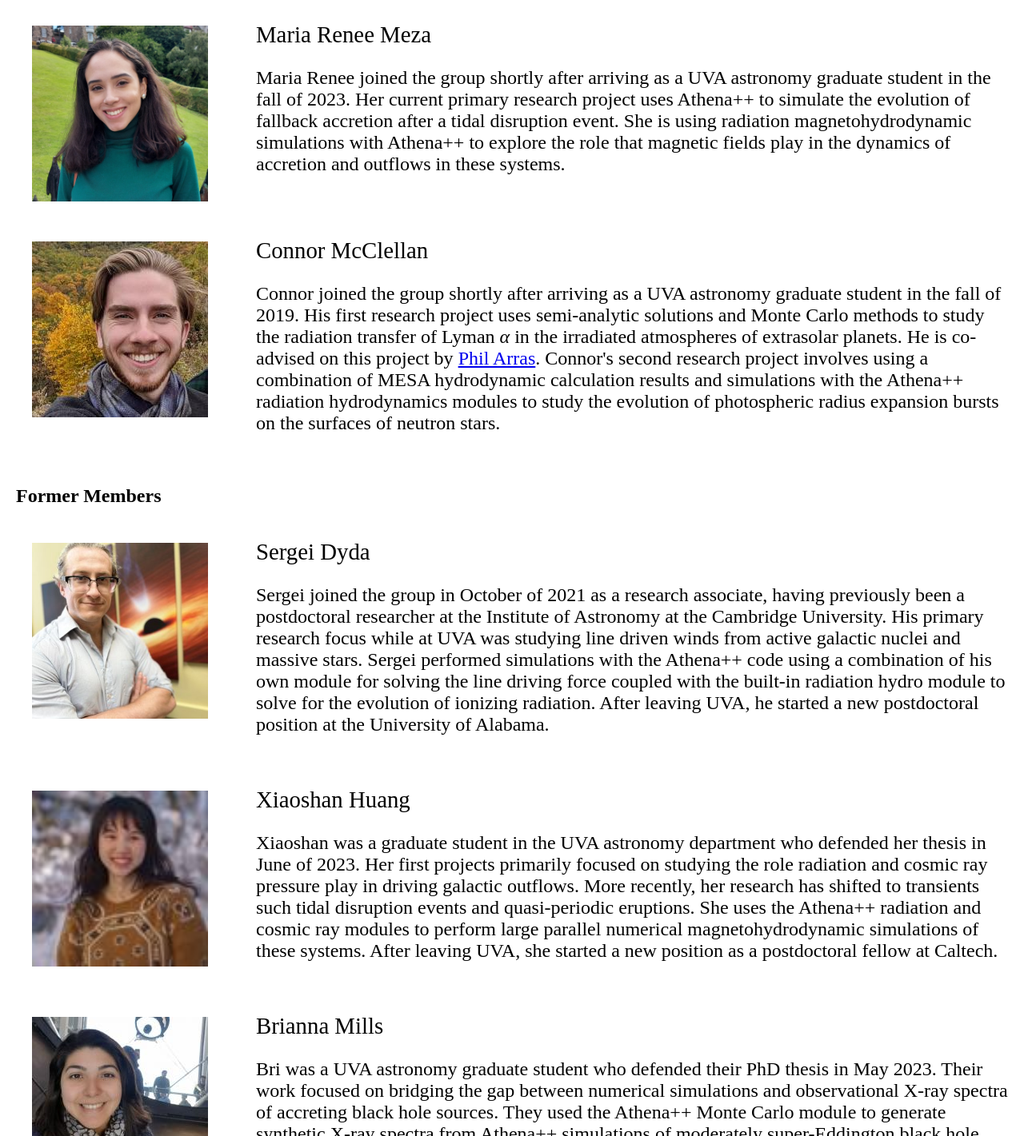
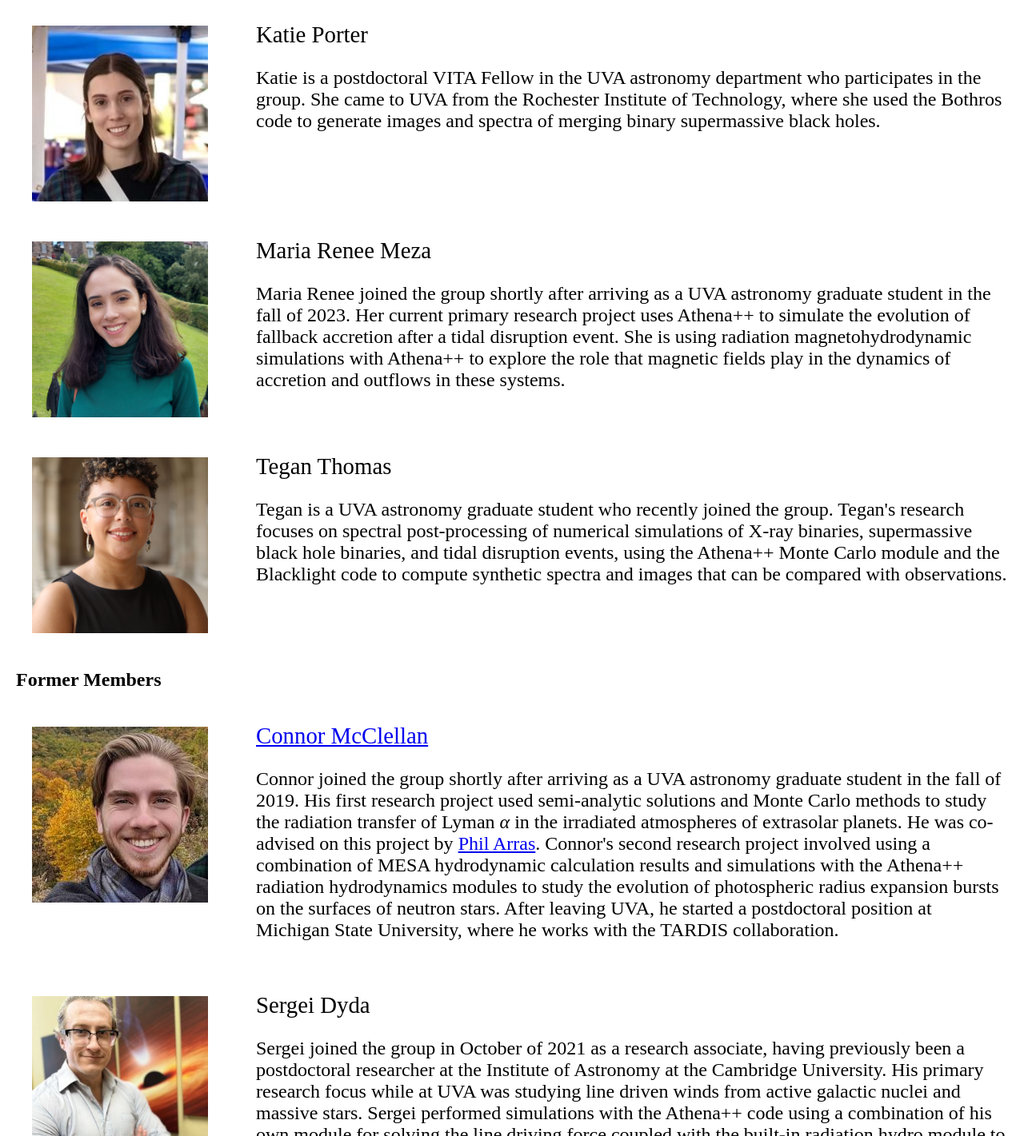
Before and after one commit to swdavis/swdavis.github.io, a plain HTML site: page people.html in a window 1280 px wide. Shown: the part 437-1858 px from the top of the page at 80% size. Drawn offline with Linux system fonts and the light colour scheme.

Commit message:
Update members page: add Katie Porter and Tegan Thomas, move Connor McClellan to former members

```diff
--- a/people.html
+++ b/people.html
@@ -42,6 +42,15 @@
 
 <div class="flex-container">
   <div>
+    <img alt="Katie Porter" src="images/KatiePorter.jpg" style="width:220px;height:220px;margin:5px 20px;vertical-align:bottom;"></div>
+  <div>
+  <big>Katie Porter</big><br>
+    <p>Katie is a postdoctoral VITA Fellow in the UVA astronomy department who participates in the group. She came to UVA from the Rochester Institute of Technology, where she used the Bothros code to generate images and spectra of merging binary supermassive black holes.</p>
+  </div>
+</div>
+
+<div class="flex-container">
+  <div>
     <img alt="Maria Renee Meza" src="images/MariaReneeMeza.png" style="width:220px;height:220px;margin:5px 20px;vertical-align:bottom;"></div>
   <div>
   <big>Maria Renee Meza </big><br>
@@ -51,15 +60,24 @@
 
 <div class="flex-container">
   <div>
-    <img alt="Connor McClellan" src="images/ConnorMcClellan.jpg" style="width:220px;height:220px;margin:5px 20px;vertical-align:bottom;"></div>
+    <img alt="Tegan Thomas" src="images/TeganThomas.png" style="width:220px;height:220px;margin:5px 20px;vertical-align:bottom;"></div>
   <div>
-  <big>Connor McClellan</big><br>
-    <p>Connor joined the group shortly after arriving as a UVA astronomy graduate student in the fall of 2019.  His first research project uses semi-analytic solutions and Monte Carlo methods to study the radiation transfer of Lyman <var>&alpha;</var> in the irradiated atmospheres of extrasolar planets.  He is co-advised on this project by <a href="https://uva.theopenscholar.com/phil-arras/">Phil Arras</a>. Connor's second research project involves using a combination of MESA hydrodynamic calculation results and simulations with the Athena++ radiation hydrodynamics modules to study the evolution of photospheric radius expansion bursts on the surfaces of neutron stars.</p>
+  <big>Tegan Thomas</big><br>
+    <p>Tegan is a UVA astronomy graduate student who recently joined the group. Tegan's research focuses on spectral post-processing of numerical simulations of X-ray binaries, supermassive black hole binaries, and tidal disruption events, using the Athena++ Monte Carlo module and the Blacklight code to compute synthetic spectra and images that can be compared with observations.</p>
   </div>
 </div>
 
 <div class="heading">
   <h2>Former Members</h2>
+</div>
+
+<div class="flex-container">
+  <div>
+    <img alt="Connor McClellan" src="images/ConnorMcClellan.jpg" style="width:220px;height:220px;margin:5px 20px;vertical-align:bottom;"></div>
+  <div>
+  <big><a href="https://connor-mcclellan.github.io">Connor McClellan</a></big><br>
+    <p>Connor joined the group shortly after arriving as a UVA astronomy graduate student in the fall of 2019.  His first research project used semi-analytic solutions and Monte Carlo methods to study the radiation transfer of Lyman <var>&alpha;</var> in the irradiated atmospheres of extrasolar planets.  He was co-advised on this project by <a href="https://uva.theopenscholar.com/phil-arras/">Phil Arras</a>. Connor's second research project involved using a combination of MESA hydrodynamic calculation results and simulations with the Athena++ radiation hydrodynamics modules to study the evolution of photospheric radius expansion bursts on the surfaces of neutron stars. After leaving UVA, he started a postdoctoral position at Michigan State University, where he works with the TARDIS collaboration.</p>
+  </div>
 </div>
 
 <div class="flex-container">
```
Also changed, not shown: images/KatiePorter.jpg (added), images/TeganThomas.png (added).
